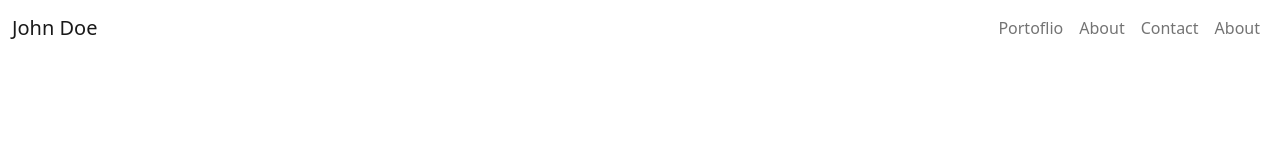
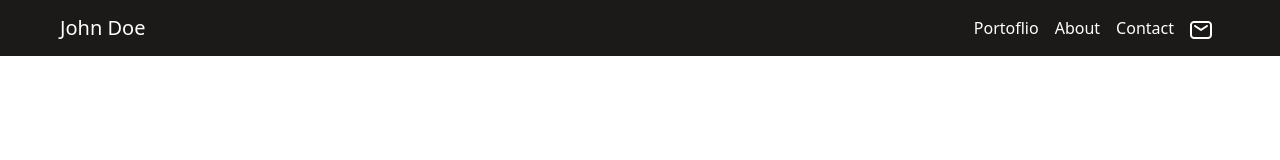
Before and after one commit to fasaldana/portfolio-prototype, a plain HTML site: page index.html in a window 1280 px wide. Drawn offline with nearby package versions, Linux system fonts and the light colour scheme.

Commit message:
Add Navbar

```diff
--- a/index.html
+++ b/index.html
@@ -11,17 +11,18 @@
     <script src="https://cdn.jsdelivr.net/npm/bootstrap@5.0.2/dist/js/bootstrap.bundle.min.js"
         integrity="sha384-MrcW6ZMFYlzcLA8Nl+NtUVF0sA7MsXsP1UyJoMp4YLEuNSfAP+JcXn/tWtIaxVXM"
         crossorigin="anonymous"></script>
+        <link rel="stylesheet" href="styles.css">
 </head>
 
 <body>
-    <nav class="navbar navbar-expand-lg navbar-light">
+    <nav class="navbar navbar-expand-lg px-5">
         <div class="container-fluid">
             <a class="navbar-brand" href="#">John Doe</a>
-            <ul class="navbar-nav " >
+            <ul class="navbar-nav" >
                 <li class="nav-item"> <a class="nav-link" href="#">Portoflio</a></li>
                 <li class="nav-item"> <a class="nav-link" href="#">About</a></li>
                 <li class="nav-item"> <a class="nav-link" href="#">Contact</a></li>
-                <li class="nav-item"> <a class="nav-link" href="#">About</a></li>
+                <li class="nav-item"> <a class="nav-link" href="mailto:test@test.com"><img src="images/icons/email.svg" alt="Email"/></a></li>
             </ul>
         </div>
     </nav>
--- /dev/null
+++ b/styles.css
@@ -0,0 +1,6 @@
+.navbar{
+    background-color: #1C1A19;
+}
+.navbar .navbar-brand ,.navbar .nav-link{
+    color: #fff;
+}
```
Also changed, not shown: images/icons/email.svg (renamed from images/icons/humberg.svg).
